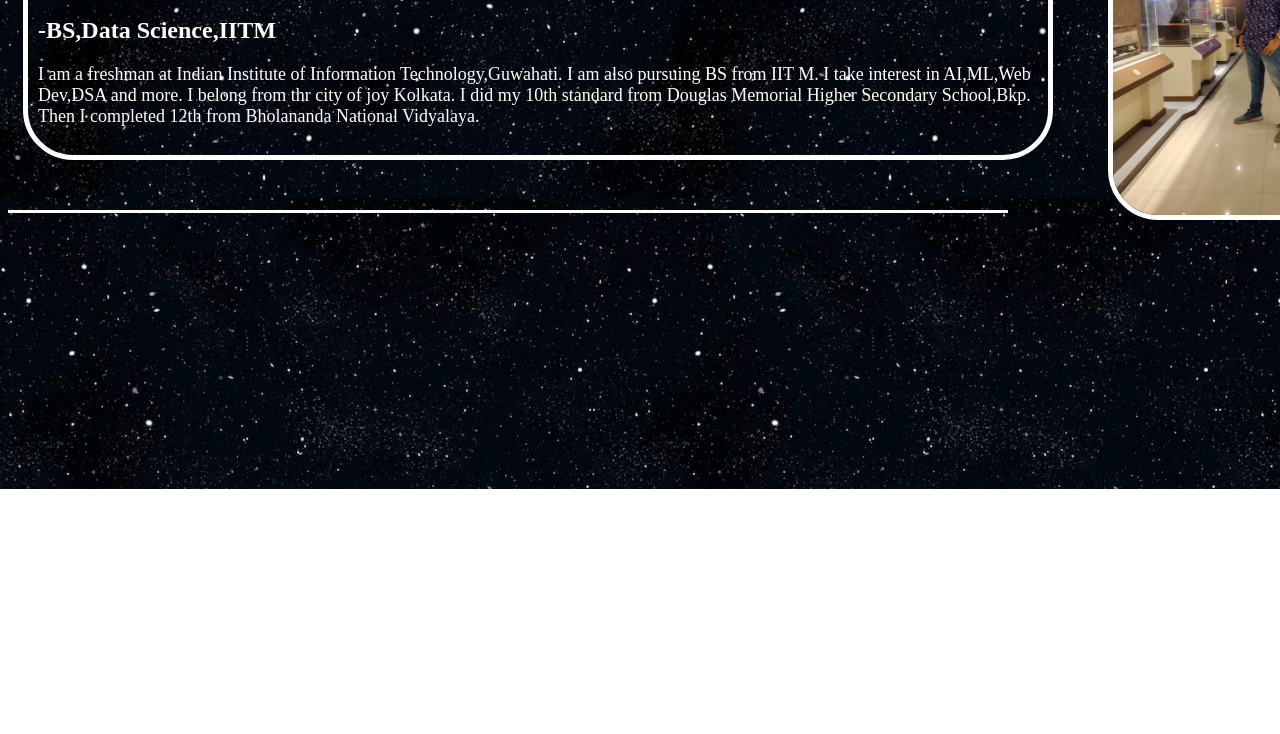
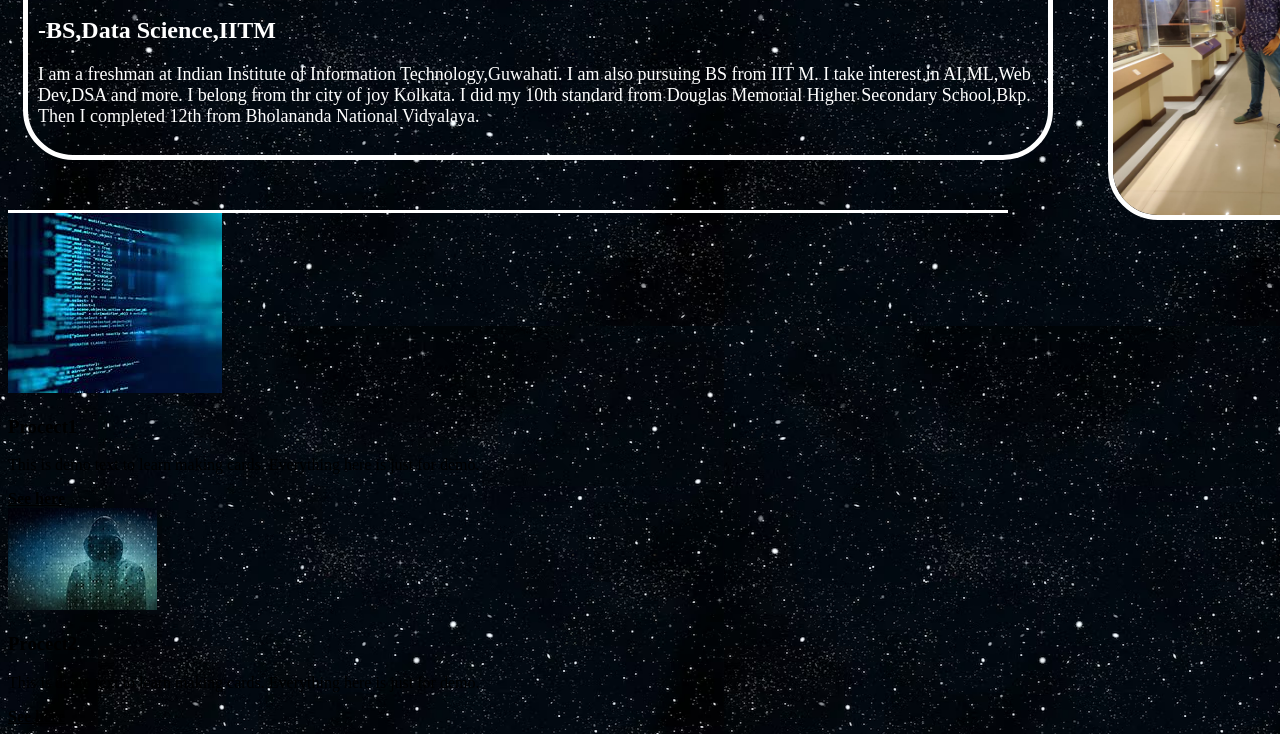
Before and after one commit to Chiranjit680/Webproj1, a plain HTML site: page index.html in a window 1280 px wide. Shown: the part 311-1045 px from the top of the page. Before the commit the page ends 800 px from the top, so only its background shows below. Drawn offline with Linux system fonts and the light colour scheme.

Commit message:
Add files via upload

```diff
--- a/index.html
+++ b/index.html
@@ -30,6 +30,31 @@
                  I belong from thr city of joy Kolkata. I did my 10th standard from Douglas Memorial Higher Secondary School,Bkp.
                  Then I completed 12th from Bholananda National Vidyalaya.
                 </p>
+
+            </div>
+        </div>
+        <div class="cards">
+            <div class="image">
+                <img src="codingimg.jpeg" alt="Coding Image">
+            </div>
+            <div class="decp">
+                <h3> Procect1</h3>
+                <p>This is demo text to learn making cards. Everything here is just for demo.</p>
+            </div>
+            <div class="btn">
+                <a href="https://www.codechef.com/dashboard" target="_blank"><b>See here</b></a>
+            </div>
+        </div>
+        <div class="cards">
+            <div class="image">
+                <img src="codingimg2.jpeg" alt="Coding Image">
+            </div>
+            <div class="decp">
+                <h3> Procect2</h3>
+                <p>This is demo text to learn making cards. Everything here is just for demo.</p>
+            </div>
+            <div class="btn">
+                <a href="https://www.iiitg.ac.in/" target="_blank"><b>See here</b></a>
             </div>
         </div>
 
```
Also changed, not shown: codingimg.jpeg (added), codingimg2.jpeg (added).
